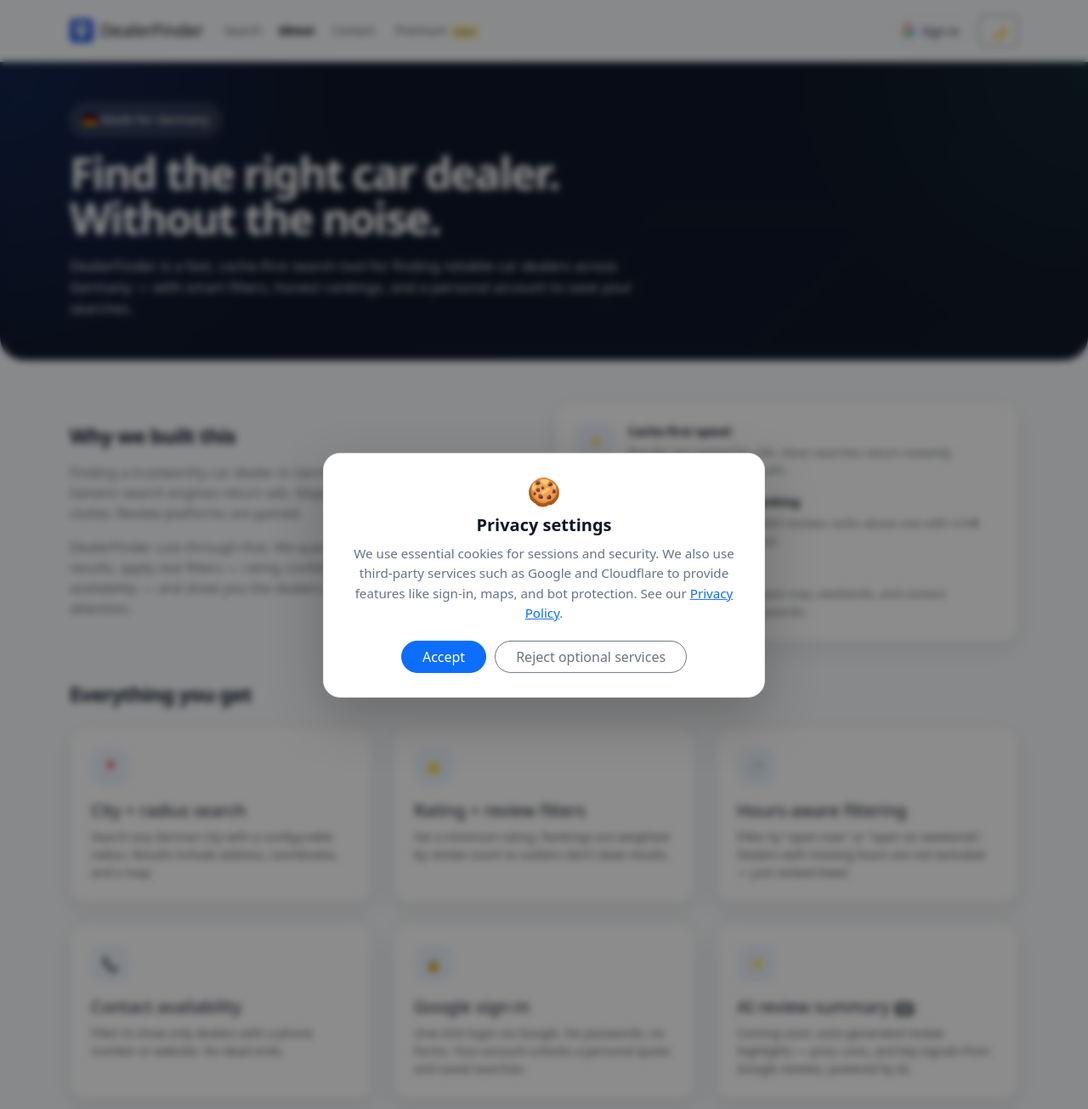
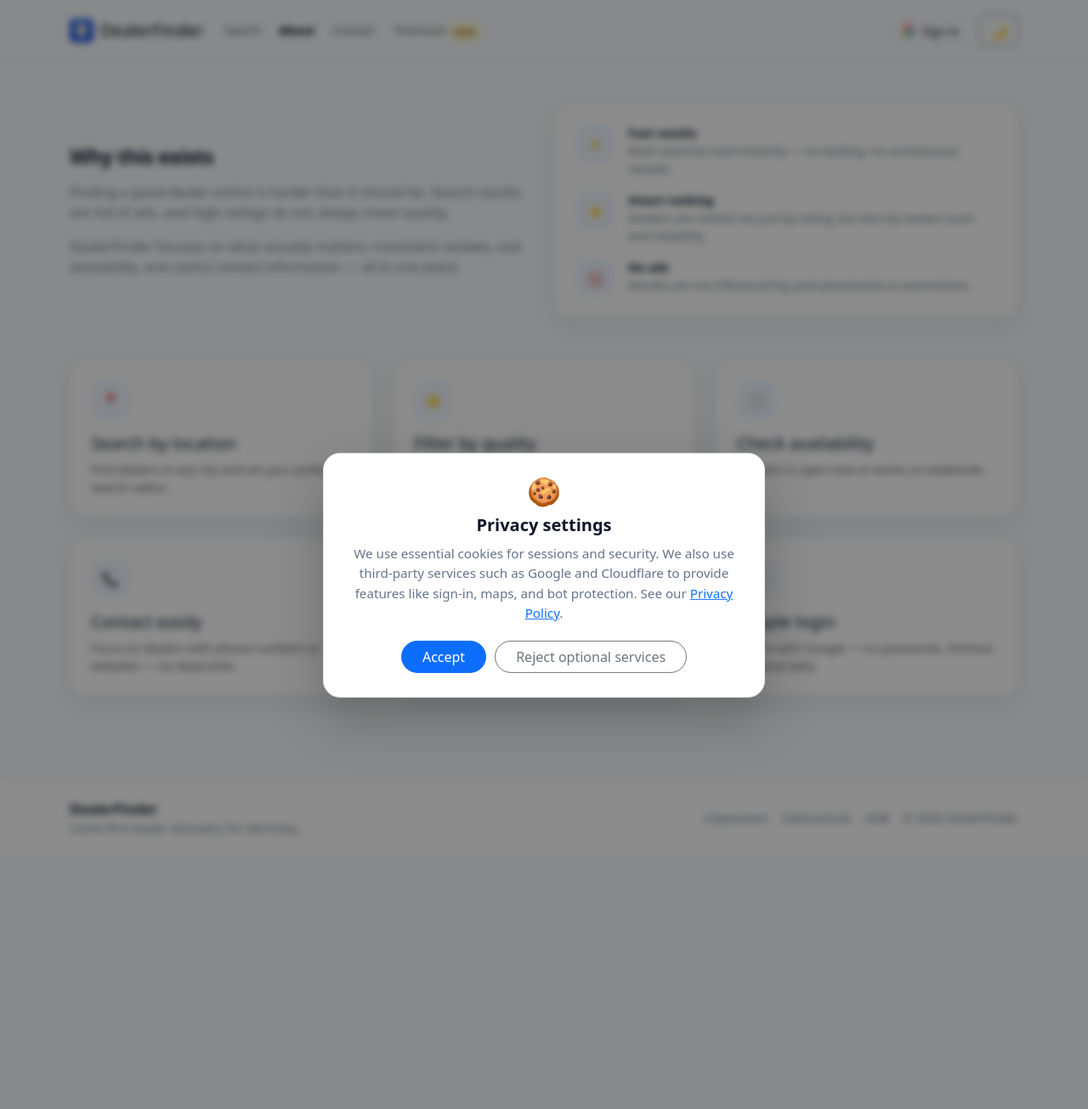
Before and after one commit to p95max/dealerfinder, a Django app: page /about/ in a window 1280 px wide. Shown: the top 1305 px of the page at 85% size. Run offline with Django 5.2, Linux system fonts and the light colour scheme; parts of the project's set-up code (start-up, migrations or seed data) failed here and were passed over.

Commit message:
about us update

```diff
--- a/templates/about.html
+++ b/templates/about.html
@@ -4,115 +4,125 @@
 
 {% block content %}
 
-<section class="hero py-5">
-    <div class="container">
-        <div class="hero-badge mb-3">🇩🇪 Made for Germany</div>
-        <h1 class="hero-title mb-3">Find the right car dealer.<br>Without the noise.</h1>
-        <p class="hero-text mb-0">
-            DealerFinder is a fast, cache-first search tool for finding reliable car dealers across Germany —
-            with smart filters, honest rankings, and a personal account to save your searches.
-        </p>
-    </div>
-</section>
-
 <section class="container mt-5">
     <div class="row g-4 align-items-center">
+
         <div class="col-lg-6">
-            <h2 class="section-title mb-3">Why we built this</h2>
+            <h2 class="section-title mb-3">Why this exists</h2>
             <p class="text-secondary">
-                Finding a trustworthy car dealer in Germany is harder than it should be.
-                Generic search engines return ads. Maps apps bury useful info under clutter.
-                Review platforms are gamed.
+                Finding a good dealer online is harder than it should be.
+                Search results are full of ads, and high ratings do not always mean quality.
             </p>
             <p class="text-secondary mb-0">
-                DealerFinder cuts through that. We query Google Places, cache the results,
-                apply real filters — rating confidence, working hours, contact availability —
-                and show you the dealers that actually deserve your attention.
+                DealerFinder focuses on what actually matters: consistent reviews,
+                real availability, and useful contact information — all in one place.
             </p>
         </div>
+
         <div class="col-lg-6">
-            <div class="surface-card p-4">
+            <div class="surface-card p-4 h-100">
                 <div class="d-flex flex-column gap-3 small">
-                    <div class="d-flex gap-3 align-items-start">
+
+                    <div class="d-flex gap-3">
                         <div class="feature-icon flex-shrink-0">⚡</div>
                         <div>
-                            <div class="fw-semibold mb-1">Cache-first speed</div>
-                            <div class="text-secondary">Results are cached for 24h. Most searches return instantly without hitting Google's API.</div>
+                            <div class="fw-semibold">Fast results</div>
+                            <div class="text-secondary">
+                                Most searches load instantly — no waiting, no unnecessary reloads.
+                            </div>
                         </div>
                     </div>
-                    <div class="d-flex gap-3 align-items-start">
-                        <div class="feature-icon flex-shrink-0">🧠</div>
+
+                    <div class="d-flex gap-3">
+                        <div class="feature-icon flex-shrink-0">⭐</div>
                         <div>
-                            <div class="fw-semibold mb-1">Confidence-adjusted ranking</div>
-                            <div class="text-secondary">A dealer with 4.6★ and 800 reviews ranks above one with 4.9★ and 3 reviews. As it should.</div>
+                            <div class="fw-semibold">Smart ranking</div>
+                            <div class="text-secondary">
+                                Dealers are ranked not just by rating, but also by review count and reliability.
+                            </div>
                         </div>
                     </div>
-                    <div class="d-flex gap-3 align-items-start">
-                        <div class="feature-icon flex-shrink-0">🔍</div>
+
+                    <div class="d-flex gap-3">
+                        <div class="feature-icon flex-shrink-0">🚫</div>
                         <div>
-                            <div class="fw-semibold mb-1">Real filters</div>
-                            <div class="text-secondary">Filter by radius, rating, open now, weekends, and contact availability — not just keywords.</div>
+                            <div class="fw-semibold">No ads</div>
+                            <div class="text-secondary">
+                                Results are not influenced by paid placements or promotions.
+                            </div>
                         </div>
                     </div>
+
                 </div>
             </div>
         </div>
-    </div>
-</section>
 
-<section class="container mt-5">
-    <h2 class="section-title mb-4">Everything you get</h2>
-    <div class="row g-4">
-        <div class="col-md-4">
-            <div class="surface-card p-4 h-100">
-                <div class="feature-icon mb-3">📍</div>
-                <h5>City + radius search</h5>
-                <p class="text-muted small mb-0">Search any German city with a configurable radius. Results include address, coordinates, and a map.</p>
-            </div>
-        </div>
-        <div class="col-md-4">
-            <div class="surface-card p-4 h-100">
-                <div class="feature-icon mb-3">⭐</div>
-                <h5>Rating + review filters</h5>
-                <p class="text-muted small mb-0">Set a minimum rating. Rankings are weighted by review count so outliers don't skew results.</p>
-            </div>
-        </div>
-        <div class="col-md-4">
-            <div class="surface-card p-4 h-100">
-                <div class="feature-icon mb-3">🕐</div>
-                <h5>Hours-aware filtering</h5>
-                <p class="text-muted small mb-0">Filter by "open now" or "open on weekends". Dealers with missing hours are not excluded — just ranked lower.</p>
-            </div>
-        </div>
-        <div class="col-md-4">
-            <div class="surface-card p-4 h-100">
-                <div class="feature-icon mb-3">📞</div>
-                <h5>Contact availability</h5>
-                <p class="text-muted small mb-0">Filter to show only dealers with a phone number or website. No dead ends.</p>
-            </div>
-        </div>
-        <div class="col-md-4">
-            <div class="surface-card p-4 h-100">
-                <div class="feature-icon mb-3">🔒</div>
-                <h5>Google sign-in</h5>
-                <p class="text-muted small mb-0">One-click login via Google. No passwords, no forms. Your account unlocks a personal quota and saved searches.</p>
-            </div>
-        </div>
-        <div class="col-md-4">
-            <div class="surface-card p-4 h-100">
-                <div class="feature-icon mb-3">✨</div>
-                <h5>AI review summary <span class="badge bg-secondary" style="font-size: 10px; vertical-align: middle;">v2</span></h5>
-                <p class="text-muted small mb-0">Coming soon: auto-generated review highlights — pros, cons, and key signals from Google reviews, powered by AI.</p>
-            </div>
-        </div>
     </div>
 </section>
 
 <section class="container mt-5 mb-5">
-    <div class="surface-card p-4 p-lg-5 text-center">
-        <h2 class="section-title mb-2">Ready to find your dealer?</h2>
-        <p class="text-secondary mb-4">Search is free. No account required to get started.</p>
-        <a href="{% url 'dealers:search' %}" class="btn btn-primary rounded-pill px-5">Start searching</a>
+    <div class="row g-4">
+
+        <div class="col-md-6 col-lg-4">
+            <div class="surface-card p-4 h-100">
+                <div class="feature-icon mb-3">📍</div>
+                <h5>Search by location</h5>
+                <p class="text-muted small mb-0">
+                    Find dealers in any city and set your preferred search radius.
+                </p>
+            </div>
+        </div>
+
+        <div class="col-md-6 col-lg-4">
+            <div class="surface-card p-4 h-100">
+                <div class="feature-icon mb-3">⭐</div>
+                <h5>Filter by quality</h5>
+                <p class="text-muted small mb-0">
+                    Set a minimum rating and avoid dealers with too few reviews.
+                </p>
+            </div>
+        </div>
+
+        <div class="col-md-6 col-lg-4">
+            <div class="surface-card p-4 h-100">
+                <div class="feature-icon mb-3">🕐</div>
+                <h5>Check availability</h5>
+                <p class="text-muted small mb-0">
+                    See who is open now or works on weekends.
+                </p>
+            </div>
+        </div>
+
+        <div class="col-md-6 col-lg-4">
+            <div class="surface-card p-4 h-100">
+                <div class="feature-icon mb-3">📞</div>
+                <h5>Contact easily</h5>
+                <p class="text-muted small mb-0">
+                    Focus on dealers with phone numbers or websites — no dead ends.
+                </p>
+            </div>
+        </div>
+
+        <div class="col-md-6 col-lg-4">
+            <div class="surface-card p-4 h-100">
+                <div class="feature-icon mb-3">🧠</div>
+                <h5>AI review summaries</h5>
+                <p class="text-muted small mb-0">
+                    Get a quick overview of customer feedback — pros, cons, and key points.
+                </p>
+            </div>
+        </div>
+
+        <div class="col-md-6 col-lg-4">
+            <div class="surface-card p-4 h-100">
+                <div class="feature-icon mb-3">🔒</div>
+                <h5>Simple login</h5>
+        <p class="text-muted small mb-0">
+            Sign in with Google — no passwords, minimal personal data.
+        </p>
+            </div>
+        </div>
+
     </div>
 </section>
 
```
